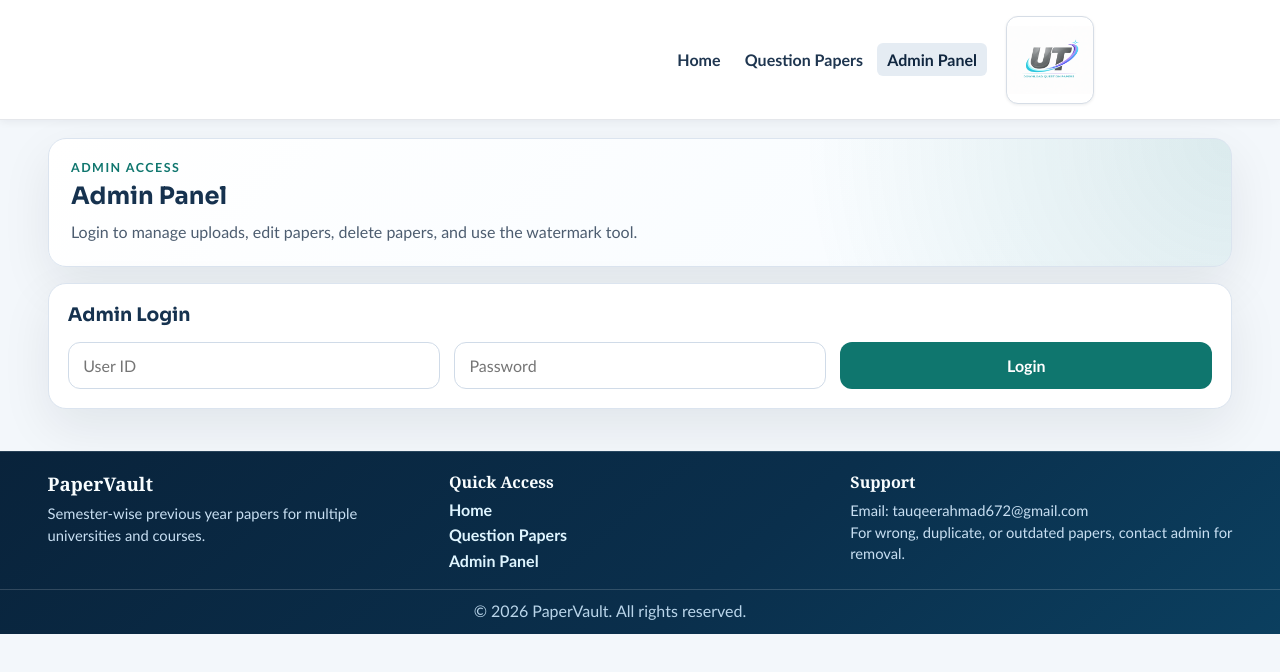
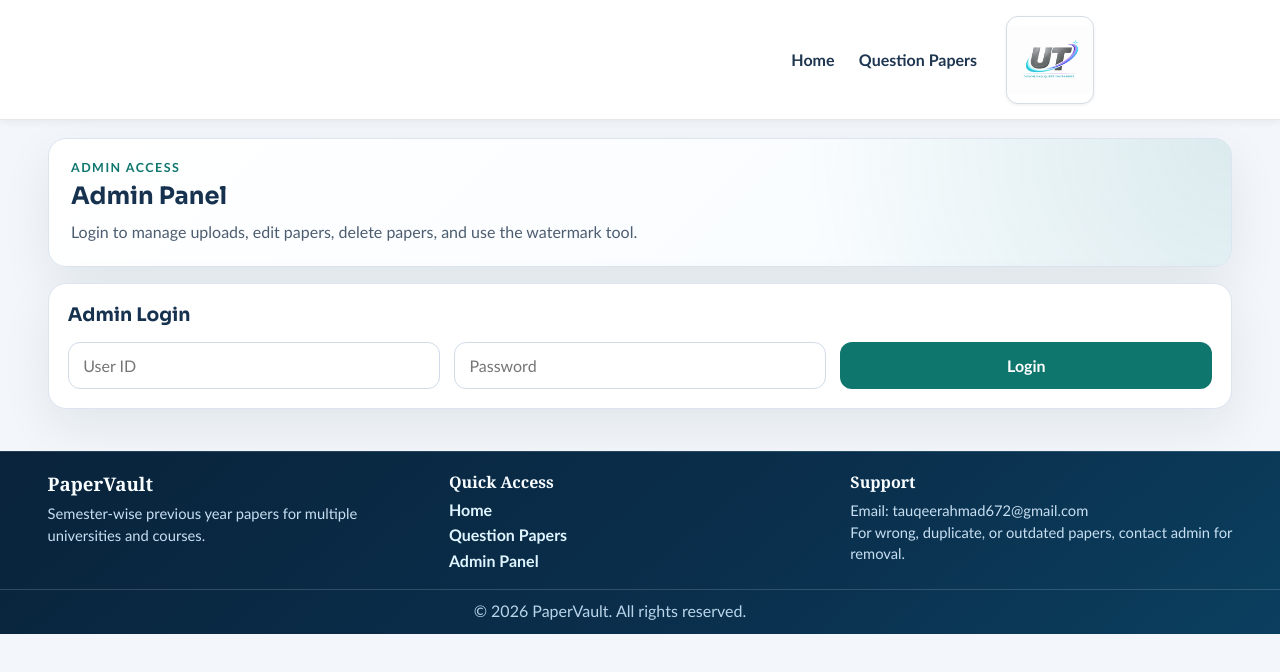
Before and after one commit to ahmadtauqeer672/ut_downloader_pyq, an Angular app in the folder frontend/: page /admin in a window 1280 px wide. Shown: the top 672 px of the page. Built offline with nearby package versions, Linux system fonts and the light colour scheme.

Commit message:
Remove admin link from header

```diff
--- a/frontend/src/app/app.component.ts
+++ b/frontend/src/app/app.component.ts
@@ -14,7 +14,6 @@ import { AdminSessionService } from './services/admin-session.service';
           <nav class="nav">
             <a routerLink="/" routerLinkActive="active" [routerLinkActiveOptions]="{ exact: true }">Home</a>
             <a routerLink="/" fragment="directory">Question Papers</a>
-            <a routerLink="/admin" routerLinkActive="active">Admin Panel</a>
             <a *ngIf="adminSession.isAuthenticated()" routerLink="/upload" routerLinkActive="active">Upload</a>
             <a *ngIf="adminSession.isAuthenticated()" routerLink="/watermark-tool" routerLinkActive="active">Add Watermark</a>
             <a class="brand" routerLink="/">
```
